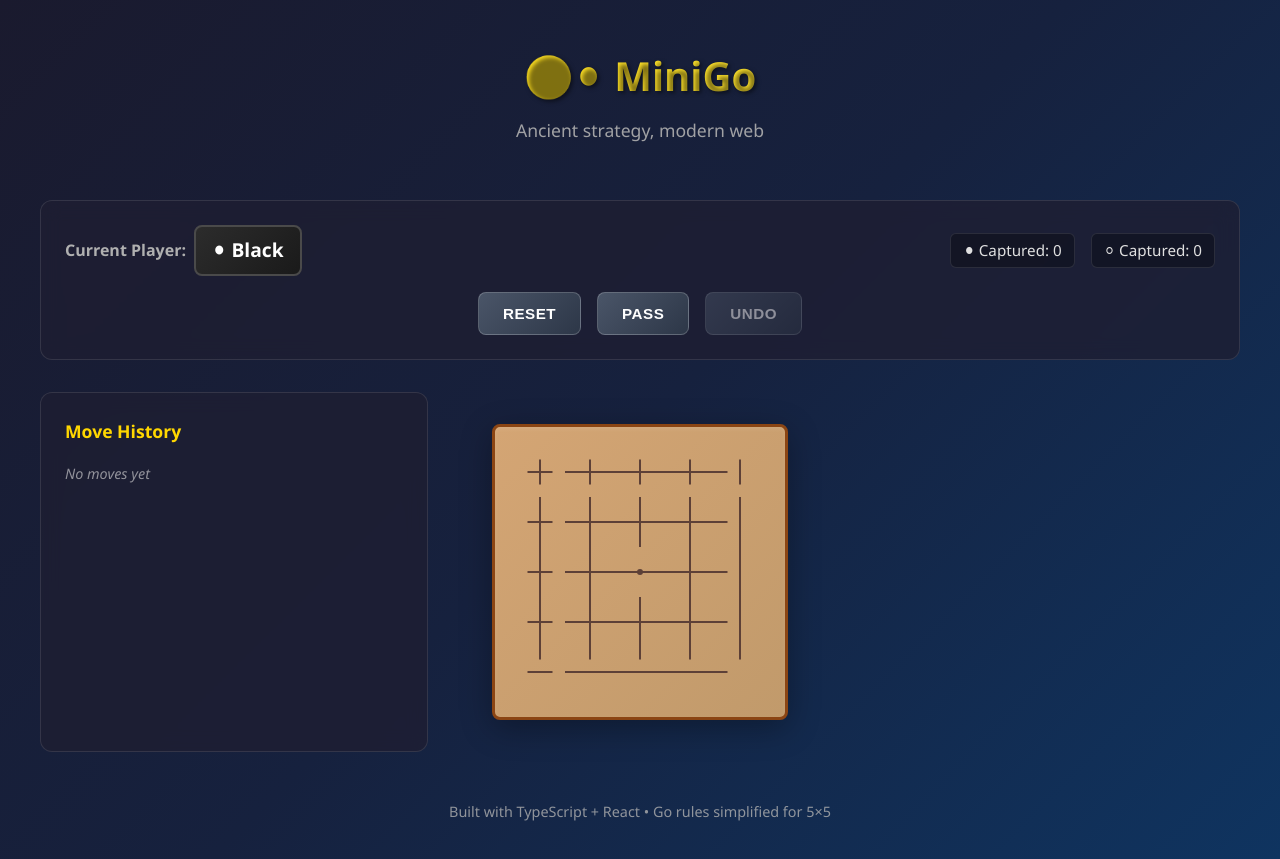
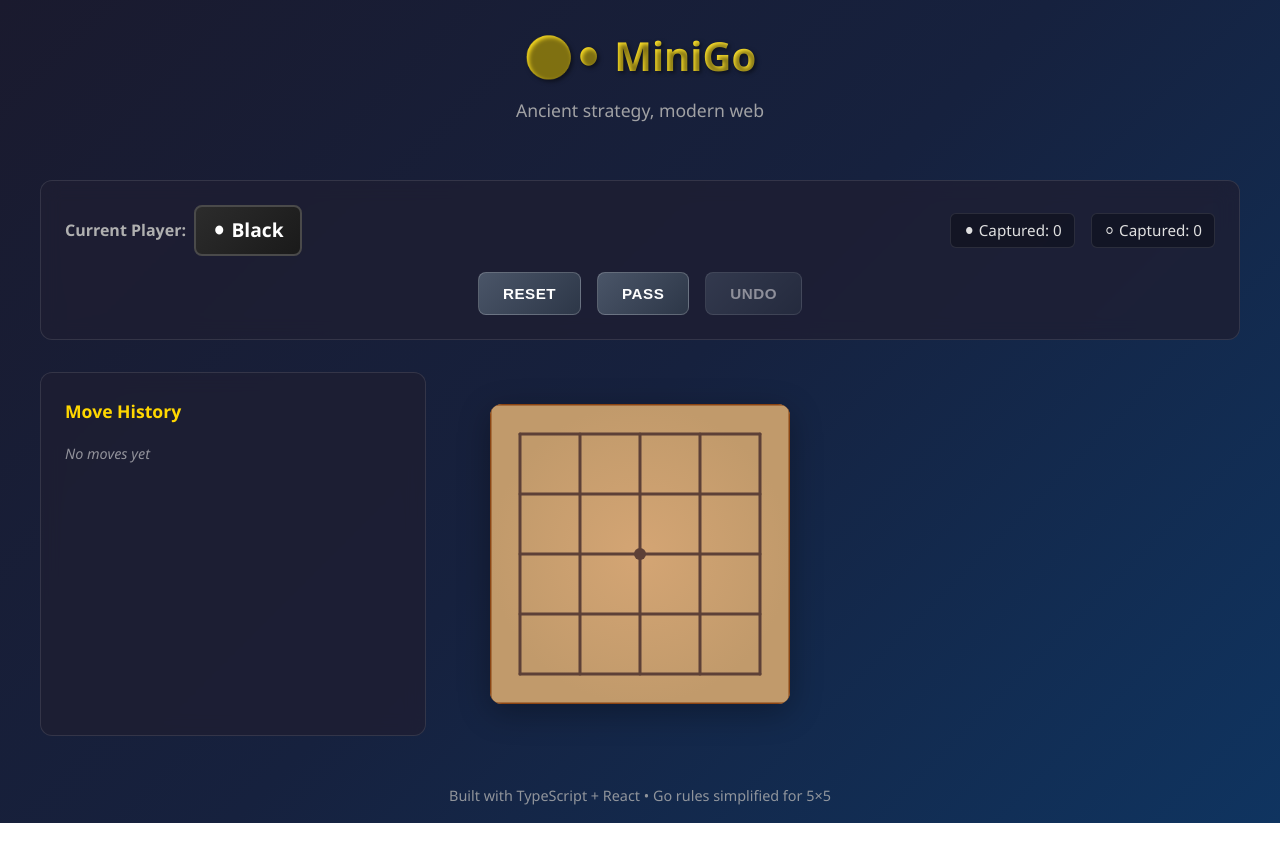
Before and after one commit to podlomar/minigo, a React (Vite) app: page / in a window 1280 px wide. After the commit the page ends 823 px from the top, so only its background shows below. Built offline with nearby package versions, Linux system fonts and the light colour scheme.

Commit message:
Refactor GoBoard component and remove unused utility functions

```diff
--- a/src/App.tsx
+++ b/src/App.tsx
@@ -1,18 +1,18 @@
-import React from 'react'
+import { JSX } from 'react'
 import Header from './components/Header'
 import GameContainer from './components/GameContainer'
 import Footer from './components/Footer'
 import './App.css'
 
-const App: React.FC = () => {
+const App = (): JSX.Element => {
   return (
-    <div id="app">
+    <>
       <Header />
       <main>
         <GameContainer />
       </main>
       <Footer />
-    </div>
+    </>
   )
 }
 
--- a/src/components/GoBoard/GoBoard.module.css
+++ b/src/components/GoBoard/GoBoard.module.css
@@ -6,141 +6,36 @@
   padding: 2rem;
 }
 
-/* Go board */
+/* SVG Go board */
 .goBoard {
-  display: grid;
-  grid-template-columns: repeat(5, 1fr);
-  grid-template-rows: repeat(5, 1fr);
-  gap: 0;
-  background: linear-gradient(135deg, #d4a574, #c19a6b);
-  border: 3px solid #8b4513;
-  border-radius: 8px;
-  padding: 20px;
+  border-radius: 12px;
   box-shadow:
     0 8px 32px rgba(0, 0, 0, 0.3),
     inset 0 2px 4px rgba(255, 255, 255, 0.1);
-  position: relative;
-}
-
-/* Board intersection */
-.intersection {
-  width: 50px;
-  height: 50px;
-  position: relative;
-  cursor: pointer;
   transition: all 0.2s ease;
 }
 
-.intersection::before {
-  content: '';
-  position: absolute;
-  top: 50%;
-  left: 50%;
-  transform: translate(-50%, -50%);
-  width: 2px;
-  height: 100%;
-  background: #5d4037;
+.goBoard:hover {
+  box-shadow:
+    0 12px 40px rgba(0, 0, 0, 0.4),
+    inset 0 2px 4px rgba(255, 255, 255, 0.15);
 }
 
-.intersection::after {
-  content: '';
-  position: absolute;
-  top: 50%;
-  left: 50%;
-  transform: translate(-50%, -50%);
-  width: 100%;
-  height: 2px;
-  background: #5d4037;
+/* Stone animation */
+.stone {
+  animation: placeStone 0.2s ease-out;
 }
 
-/* Hide lines on edges */
-.intersection.top::before {
-  height: 50%;
-  top: 50%;
-}
-
-.intersection.bottom::before {
-  height: 50%;
-  top: 0;
-}
-
-.intersection.left::after {
-  width: 50%;
-  left: 50%;
-}
-
-.intersection.right::after {
-  width: 50%;
-  left: 0;
-}
-
-/* Stone styles */
-.stone {
-  position: absolute;
-  top: 50%;
-  left: 50%;
-  transform: translate(-50%, -50%);
-  width: 40px;
-  height: 40px;
-  border-radius: 50%;
-  box-shadow: 0 4px 8px rgba(0, 0, 0, 0.3);
-  z-index: 10;
-  transition: all 0.3s ease;
-}
-
-.stone.black {
-  background: radial-gradient(circle at 30% 30%, #4a4a4a, #1a1a1a);
-  border: 1px solid #333;
-}
-
-.stone.white {
-  background: radial-gradient(circle at 30% 30%, #ffffff, #e0e0e0);
-  border: 1px solid #ccc;
-  box-shadow: 0 4px 8px rgba(0, 0, 0, 0.4);
-}
-
-.intersection:hover:not(.occupied) {
-  background: rgba(255, 255, 255, 0.1);
-  border-radius: 50%;
-}
-
-.intersection.occupied {
-  cursor: default;
-}
-
-/* Star points for center intersection */
-.intersection.star::before {
-  content: '';
-  position: absolute;
-  top: 50%;
-  left: 50%;
-  transform: translate(-50%, -50%);
-  width: 6px;
-  height: 6px;
-  background: #5d4037;
-  border-radius: 50%;
-  z-index: 5;
-}
-
-/* Animations */
 @keyframes placeStone {
   0% {
-    transform: translate(-50%, -50%) scale(0);
+    transform: scale(0.8);
     opacity: 0;
   }
 
-  50% {
-    transform: translate(-50%, -50%) scale(1.2);
-  }
-
   100% {
-    transform: translate(-50%, -50%) scale(1);
+    transform: scale(1);
     opacity: 1;
   }
-}
-
-.stone.new {
-  animation: placeStone 0.4s ease-out;
 }
 
 /* Responsive design */
@@ -149,17 +44,7 @@
     padding: 1rem;
   }
 
-  .intersection {
-    width: 40px;
-    height: 40px;
-  }
-
-  .stone {
-    width: 32px;
-    height: 32px;
-  }
-
   .goBoard {
-    padding: 15px;
+    transform: scale(0.8);
   }
 }
--- a/src/components/GoBoard/GoBoard.tsx
+++ b/src/components/GoBoard/GoBoard.tsx
@@ -1,4 +1,4 @@
-import React from 'react'
+import React, { useState } from 'react'
 import { StoneColor } from '../../go-game.ts'
 import styles from './GoBoard.module.css'
 
@@ -7,83 +7,157 @@ interface GoBoardProps {
   onIntersectionClick: (row: number, col: number) => void
 }
 
-interface IntersectionProps {
-  row: number
-  col: number
-  stone: StoneColor
-  onClick: (row: number, col: number) => void
-  isEdge: {
-    top: boolean
-    bottom: boolean
-    left: boolean
-    right: boolean
-  }
-  isStar: boolean
-}
+const GoBoard: React.FC<GoBoardProps> = ({ board, onIntersectionClick }) => {
+  const boardSize = 5
+  const cellSize = 60
+  const margin = 30
+  const svgSize = (boardSize - 1) * cellSize + 2 * margin
+  const [hoveredCell, setHoveredCell] = useState<{ row: number, col: number } | null>(null)
 
-const Intersection: React.FC<IntersectionProps> = ({
-  row,
-  col,
-  stone,
-  onClick,
-  isEdge,
-  isStar
-}) => {
-  const handleClick = () => {
-    if (!stone) {
-      onClick(row, col)
+  const handleCellClick = (row: number, col: number) => {
+    if (!board[row][col]) {
+      onIntersectionClick(row, col)
     }
   }
 
-  const classNames = [
-    styles.intersection,
-    isEdge.top && styles.top,
-    isEdge.bottom && styles.bottom,
-    isEdge.left && styles.left,
-    isEdge.right && styles.right,
-    isStar && styles.star,
-    stone && styles.occupied
-  ].filter(Boolean).join(' ')
+  const handleCellMouseEnter = (row: number, col: number) => {
+    if (!board[row][col]) {
+      setHoveredCell({ row, col })
+    }
+  }
 
-  return (
-    <div
-      className={classNames}
-      onClick={handleClick}
-      data-row={row}
-      data-col={col}
-    >
-      {stone && (
-        <div className={`${styles.stone} ${styles[stone]} ${styles.new}`} />
-      )}
-    </div>
-  )
-}
-
-const GoBoard: React.FC<GoBoardProps> = ({ board, onIntersectionClick }) => {
-  const boardSize = 5
+  const handleCellMouseLeave = () => {
+    setHoveredCell(null)
+  }
 
   return (
     <div className={styles.goBoardContainer}>
-      <div className={styles.goBoard}>
+      <svg
+        width={svgSize}
+        height={svgSize}
+        className={styles.goBoard}
+        style={{ cursor: 'pointer' }}
+      >
+        {/* Board background with wood texture gradient */}
+        <defs>
+          <radialGradient id="woodGradient" cx="50%" cy="50%" r="50%">
+            <stop offset="0%" stopColor="#d4a574" />
+            <stop offset="100%" stopColor="#c19a6b" />
+          </radialGradient>
+
+          {/* Stone gradients */}
+          <radialGradient id="blackStone" cx="30%" cy="30%" r="70%">
+            <stop offset="0%" stopColor="#4a4a4a" />
+            <stop offset="100%" stopColor="#1a1a1a" />
+          </radialGradient>
+
+          <radialGradient id="whiteStone" cx="30%" cy="30%" r="70%">
+            <stop offset="0%" stopColor="#ffffff" />
+            <stop offset="100%" stopColor="#e0e0e0" />
+          </radialGradient>
+
+          {/* Drop shadow filter */}
+          <filter id="stoneShadow" x="-50%" y="-50%" width="200%" height="200%">
+            <feDropShadow dx="2" dy="4" stdDeviation="3" floodOpacity="0.3" />
+          </filter>
+        </defs>
+
+        {/* Board background */}
+        <rect
+          x="0"
+          y="0"
+          width={svgSize}
+          height={svgSize}
+          fill="url(#woodGradient)"
+          stroke="#8b4513"
+          strokeWidth="3"
+          rx="8"
+        />
+
+        {/* Grid lines */}
+        {Array.from({ length: boardSize }, (_, i) => (
+          <g key={`lines-${i}`}>
+            {/* Horizontal lines */}
+            <line
+              x1={margin}
+              y1={margin + i * cellSize}
+              x2={svgSize - margin}
+              y2={margin + i * cellSize}
+              stroke="#5d4037"
+              strokeWidth="3"
+              strokeLinecap="round"
+            />
+            {/* Vertical lines */}
+            <line
+              x1={margin + i * cellSize}
+              y1={margin}
+              x2={margin + i * cellSize}
+              y2={svgSize - margin}
+              stroke="#5d4037"
+              strokeWidth="3"
+              strokeLinecap="round"
+            />
+          </g>
+        ))}
+
+        {/* Star point (center for 5x5 board) */}
+        <circle
+          cx={margin + 2 * cellSize}
+          cy={margin + 2 * cellSize}
+          r="6"
+          fill="#5d4037"
+        />
+
+        {/* Intersection click areas and stones */}
         {board.map((row, rowIndex) =>
-          row.map((stone, colIndex) => (
-            <Intersection
-              key={`${rowIndex}-${colIndex}`}
-              row={rowIndex}
-              col={colIndex}
-              stone={stone}
-              onClick={onIntersectionClick}
-              isEdge={{
-                top: rowIndex === 0,
-                bottom: rowIndex === boardSize - 1,
-                left: colIndex === 0,
-                right: colIndex === boardSize - 1
-              }}
-              isStar={rowIndex === 2 && colIndex === 2} // Center star point for 5x5
-            />
-          ))
+          row.map((stone, colIndex) => {
+            const x = margin + colIndex * cellSize
+            const y = margin + rowIndex * cellSize
+            const isHovered = hoveredCell?.row === rowIndex && hoveredCell?.col === colIndex
+
+            return (
+              <g key={`${rowIndex}-${colIndex}`}>
+                {/* Invisible click area */}
+                <circle
+                  cx={x}
+                  cy={y}
+                  r="24"
+                  fill="transparent"
+                  style={{ cursor: stone ? 'default' : 'pointer' }}
+                  onClick={() => handleCellClick(rowIndex, colIndex)}
+                  onMouseEnter={() => handleCellMouseEnter(rowIndex, colIndex)}
+                  onMouseLeave={handleCellMouseLeave}
+                />
+
+                {/* Hover indicator */}
+                {isHovered && !stone && (
+                  <circle
+                    cx={x}
+                    cy={y}
+                    r="24"
+                    fill="rgba(255, 255, 255, 0.2)"
+                    pointerEvents="none"
+                  />
+                )}
+
+                {/* Stone */}
+                {stone && (
+                  <circle
+                    cx={x}
+                    cy={y}
+                    r="24"
+                    fill={stone === 'black' ? 'url(#blackStone)' : 'url(#whiteStone)'}
+                    stroke={stone === 'black' ? '#333' : '#ccc'}
+                    strokeWidth="1"
+                    filter="url(#stoneShadow)"
+                    className={styles.stone}
+                  />
+                )}
+              </g>
+            )
+          })
         )}
-      </div>
+      </svg>
     </div>
   )
 }
```
Also changed, not shown: src/utils.ts (deleted, +0 -49 lines).
